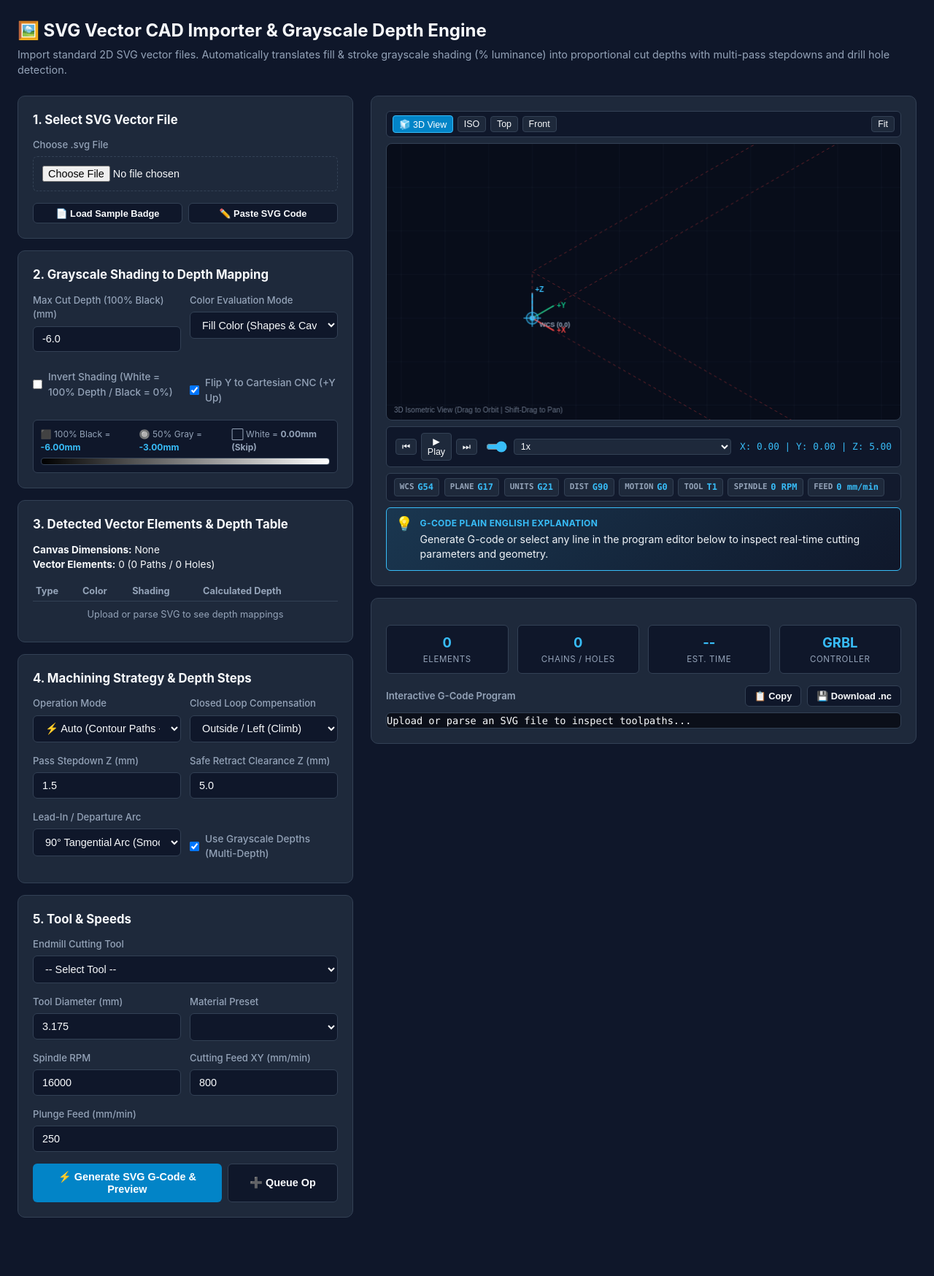
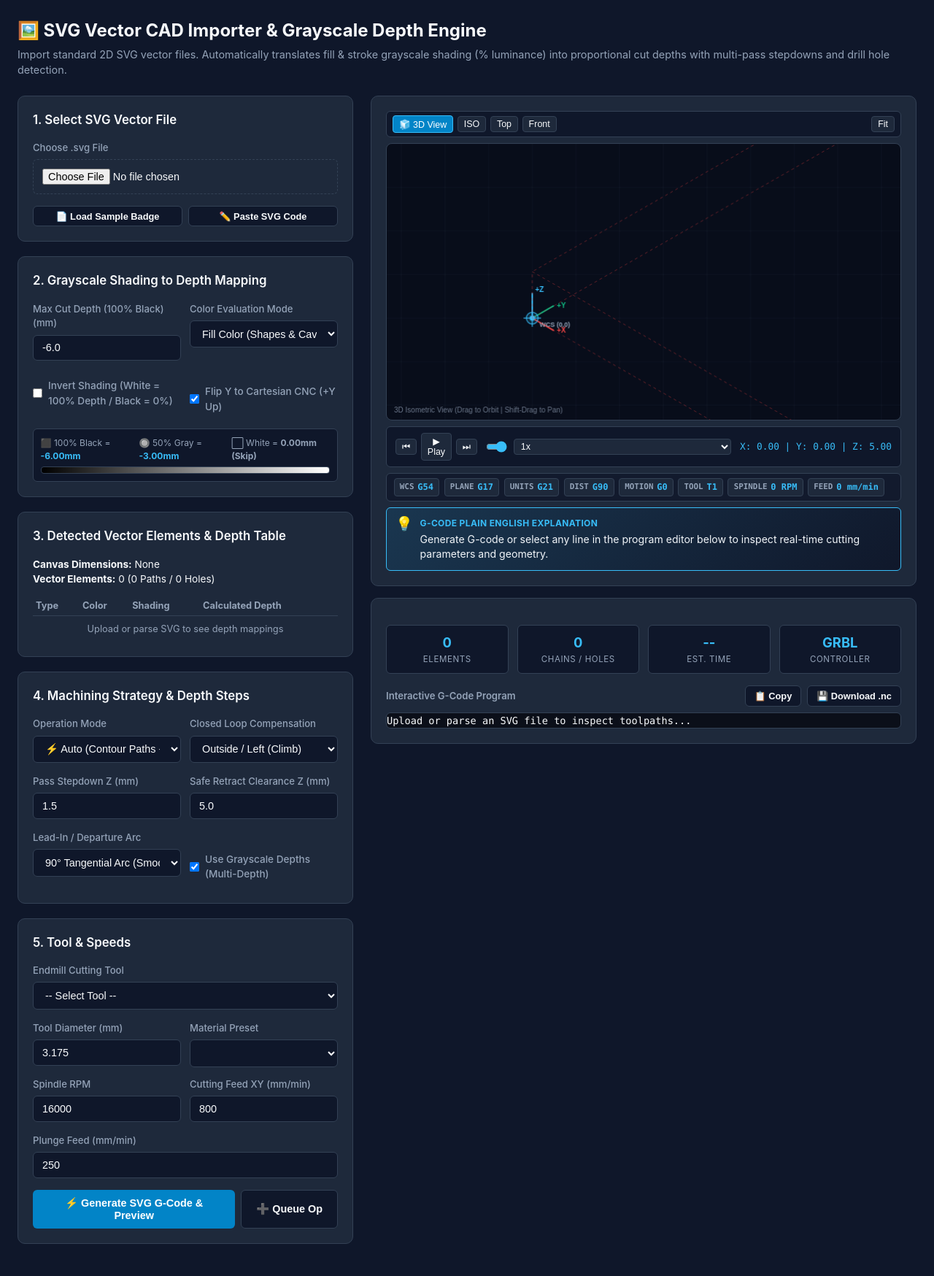
Before and after one commit to ericrowe/conversationalCNC, a Flask app: page /svg in a window 1280 px wide. Shown: the part 216-1964 px from the top of the page at 73% size. Before the commit the page ends 1884 px from the top, so only its background shows below. Run offline with Flask 3, Linux system fonts and the light colour scheme; data that the repository does not hold is empty.

Commit message:
UI Cleanup

```diff
--- a/backend/app/templates/operations/circular_pocket.html
+++ b/backend/app/templates/operations/circular_pocket.html
@@ -200,7 +200,7 @@
         <input type="number" id="plungeFeed" step="10" value="300">
       </div>
 
-      <div style="display: grid; grid-template-columns: 1fr auto; gap: 0.5rem; margin-top: 0.5rem;">
+      <div style="display: grid; grid-template-columns: 1fr auto; gap: 0.5rem; margin-top: 0.75rem;">
         <button type="button" class="btn btn-primary" id="generateGCodeBtn">
           ⚡ Generate Pocket G-Code & Preview
         </button>
@@ -211,9 +211,11 @@
     </div>
   </div>
 
-
+  <!-- Right Column: Visualizer & G-Code Viewer -->
+  <div class="visualizer-col">
     <!-- 3D Toolpath Visualizer & Simulation Panel -->
     {% include 'components/visualizer_panel.html' %}
+
 
     <div class="card" style="margin-top: 1rem;">
       <!-- Quick Metrics Grid -->
--- a/backend/app/templates/operations/svg_importer.html
+++ b/backend/app/templates/operations/svg_importer.html
@@ -12,11 +12,13 @@
 
 <div class="two-col-grid">
   <!-- Left Column: SVG Import & Depth Configuration Form -->
-  <div class="controls-col">
+  <div class="controls-col" id="svgForm">
 
     <!-- 1. File Upload & Source Card -->
-    <div class="card" style="margin-bottom: 1rem;">
-      <h3 style="margin-bottom: 0.75rem; font-size: 1.05rem;">1. Select SVG Vector File</h3>
+    <div class="card">
+      <div class="card-title">
+        <span>1. Select SVG Vector File</span>
+      </div>
 
       <div class="form-group">
         <label for="svgFileInput">Choose .svg File</label>
@@ -35,8 +37,10 @@
     </div>
 
     <!-- 2. Grayscale Shading & Depth Mapping Card -->
-    <div class="card" style="margin-bottom: 1rem;">
-      <h3 style="margin-bottom: 0.75rem; font-size: 1.05rem;">2. Grayscale Shading to Depth Mapping</h3>
+    <div class="card">
+      <div class="card-title">
+        <span>2. Grayscale Shading to Depth Mapping</span>
+      </div>
 
       <div class="form-row">
         <div class="form-group">
@@ -75,8 +79,10 @@
     </div>
 
     <!-- 3. Parsed Vector Elements Card -->
-    <div class="card" id="geometrySummaryCard" style="margin-bottom: 1rem;">
-      <h3 style="margin-bottom: 0.75rem; font-size: 1.05rem;">3. Detected Vector Elements & Depth Table</h3>
+    <div class="card" id="geometrySummaryCard">
+      <div class="card-title">
+        <span>3. Detected Vector Elements & Depth Table</span>
+      </div>
       <div style="font-size: 0.85rem; line-height: 1.5; color: var(--text-secondary);">
         <div><strong>Canvas Dimensions:</strong> <span id="spanBbox" style="color: var(--text-primary);">None</span></div>
         <div><strong>Vector Elements:</strong> <span id="spanEntities" style="color: var(--text-primary);">0</span> (<span id="spanChainCount">0</span> Paths / <span id="spanCircleCount">0</span> Holes)</div>
@@ -102,8 +108,10 @@
     </div>
 
     <!-- 4. Machining Strategy Card -->
-    <div class="card" style="margin-bottom: 1rem;">
-      <h3 style="margin-bottom: 0.75rem; font-size: 1.05rem;">4. Machining Strategy & Depth Steps</h3>
+    <div class="card">
+      <div class="card-title">
+        <span>4. Machining Strategy & Depth Steps</span>
+      </div>
 
       <div class="form-row">
         <div class="form-group">
@@ -152,8 +160,10 @@
     </div>
 
     <!-- 5. Unified Tool & Speeds Card -->
-    <div class="card" style="margin-bottom: 1rem;">
-      <h3 style="margin-bottom: 0.75rem; font-size: 1.05rem;">5. Tool & Speeds</h3>
+    <div class="card">
+      <div class="card-title">
+        <span>5. Tool & Speeds</span>
+      </div>
 
       <div class="form-group">
         <label for="toolSelect">Endmill Cutting Tool</label>
@@ -206,16 +216,20 @@
         <input type="number" id="plungeFeed" step="10" value="250">
       </div>
 
-      <div style="display: flex; gap: 0.5rem; margin-top: 1rem;">
-        <button type="button" class="btn btn-primary" id="generateSvgBtn" style="flex: 2;">⚡ Generate SVG G-Code & Preview</button>
-        <button type="button" class="btn btn-secondary" id="queueOpBtn" style="flex: 1;">➕ Queue Op</button>
+      <div style="display: grid; grid-template-columns: 1fr auto; gap: 0.5rem; margin-top: 0.75rem;">
+        <button type="button" class="btn btn-primary" id="generateSvgBtn">
+          ⚡ Generate SVG G-Code & Preview
+        </button>
+        <button type="button" class="btn btn-secondary" id="queueOpBtn" title="Add this SVG operation to the Multi-Op Job Builder Queue">
+          ➕ Queue Op
+        </button>
       </div>
     </div>
 
   </div>
 
   <!-- Right Column: 3D Backplotter, Telemetry & Interactive Inspector -->
-  <div class="preview-column">
+  <div class="visualizer-col">
     <!-- 3D Toolpath Visualizer & Simulation Panel -->
     {% include 'components/visualizer_panel.html' %}
 
--- a/backend/app/templates/operations/thread_milling.html
+++ b/backend/app/templates/operations/thread_milling.html
@@ -268,7 +268,7 @@
         </div>
       </div>
 
-      <div style="display: grid; grid-template-columns: 1fr auto; gap: 0.5rem; margin-top: 0.5rem;">
+      <div style="display: grid; grid-template-columns: 1fr auto; gap: 0.5rem; margin-top: 0.75rem;">
         <button type="button" class="btn btn-primary" id="generateGCodeBtn">
           ⚡ Generate Helical G-Code & Preview
         </button>
@@ -279,9 +279,11 @@
     </div>
   </div>
 
-
+  <!-- Right Column: Visualizer & G-Code Viewer -->
+  <div class="visualizer-col">
     <!-- 3D Toolpath Visualizer & Simulation Panel -->
     {% include 'components/visualizer_panel.html' %}
+
 
     <div class="card" style="margin-top: 1rem;">
       <!-- Quick Metrics Grid -->
```
Also changed, not shown: backend/app/templates/operations/dxf_importer.html (+44 -30 lines), backend/app/templates/operations/nesting.html (+14 -5 lines), backend/app/templates/operations/rectangular_pocket.html (+18 -20 lines), backend/app/templates/operations/transformations.html (+15 -13 lines).
